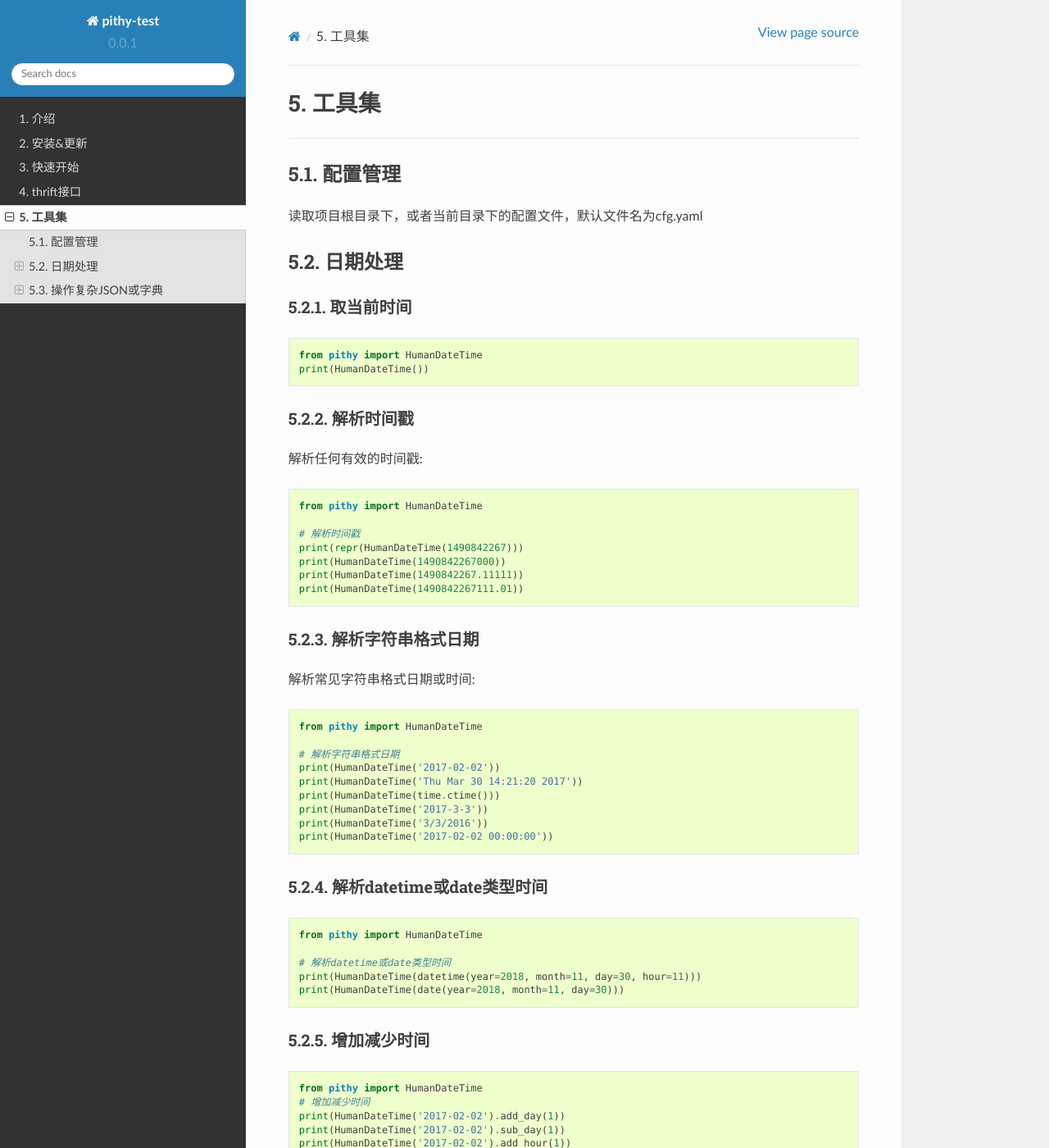
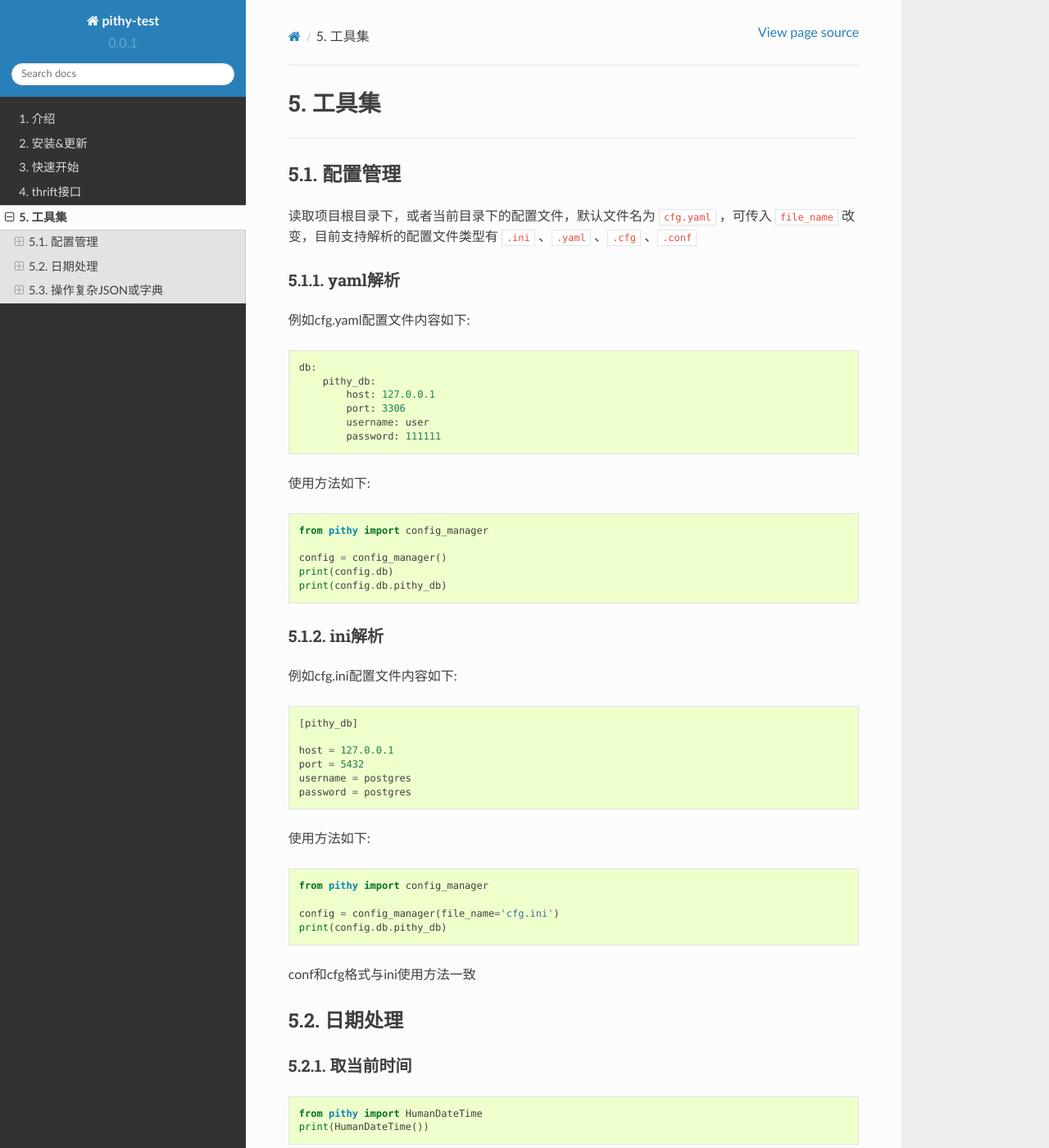
Before and after one commit to yuyu1987/pithy-test, a Sphinx documentation site: the page built from docs/source/tools.rst, in a window 1280 px wide and 1400 px high. Shown: the whole window at 82% size. Built offline with Sphinx 7.4.7 and the Read the Docs theme 2.0.0, drawn with Linux system fonts in a browser that asks for light colours.

Commit message:
updat docs&modify cfg.py

```diff
--- a/docs/source/tools.rst
+++ b/docs/source/tools.rst
@@ -5,8 +5,50 @@
 
 配置管理
 --------------------------------------
-读取项目根目录下，或者当前目录下的配置文件，默认文件名为cfg.yaml
+读取项目根目录下，或者当前目录下的配置文件，默认文件名为 ``cfg.yaml`` ，可传入 ``file_name`` 改变，目前支持解析的配置文件类型有 ``.ini`` 、``.yaml`` 、``.cfg`` 、``.conf``
 
+yaml解析
+~~~~~~~~~~~~~~~~~~~~~~~~~~~~~~~~~~~~~~
+
+例如cfg.yaml配置文件内容如下::
+
+    db:
+        pithy_db:
+            host: 127.0.0.1
+            port: 3306
+            username: user
+            password: 111111
+
+使用方法如下::
+
+    from pithy import config_manager
+
+    config = config_manager()
+    print(config.db)
+    print(config.db.pithy_db)
+
+
+ini解析
+~~~~~~~~~~~~~~~~~~~~~~~~~~~~~~~~~~~~~~
+
+例如cfg.ini配置文件内容如下::
+
+    [pithy_db]
+
+    host = 127.0.0.1
+    port = 5432
+    username = postgres
+    password = postgres
+
+
+使用方法如下::
+
+    from pithy import config_manager
+
+    config = config_manager(file_name='cfg.ini')
+    print(config.db.pithy_db)
+
+conf和cfg格式与ini使用方法一致
 
 
 日期处理
--- a/requirements.txt
+++ b/requirements.txt
@@ -7,3 +7,4 @@ click
 pyyaml
 Appium-Python-Client
 records
+configobj
--- a/setup.py
+++ b/setup.py
@@ -4,7 +4,7 @@ from setuptools import setup, find_packages
 
 setup(
     name="pithy-test",
-    version="0.0.8",
+    version="0.0.9",
     keywords=("interface", "automation", "testing", "pithy"),
     description=u"简化接口测试",
     long_description=u"简化接口测试",
@@ -15,7 +15,8 @@ setup(
     include_package_data=True,
     platforms="any",
     install_requires=['requests', 'records', 'objectpath', 'click',
-                      'jinja2', 'pyyaml', 'Appium-Python-Client', 'thriftpy'],
+                      'jinja2', 'pyyaml', 'Appium-Python-Client', 'thriftpy',
+                      'configobj'],
     entry_points='''
     [console_scripts]
     pithy-cli=pithy.cli:cli
```
Also changed, not shown: docs/source/install.rst (+7 -0 lines), docs/source/introduction.rst (+8 -0 lines), docs/source/quickstart.rst (+25 -0 lines), 1 other file.
